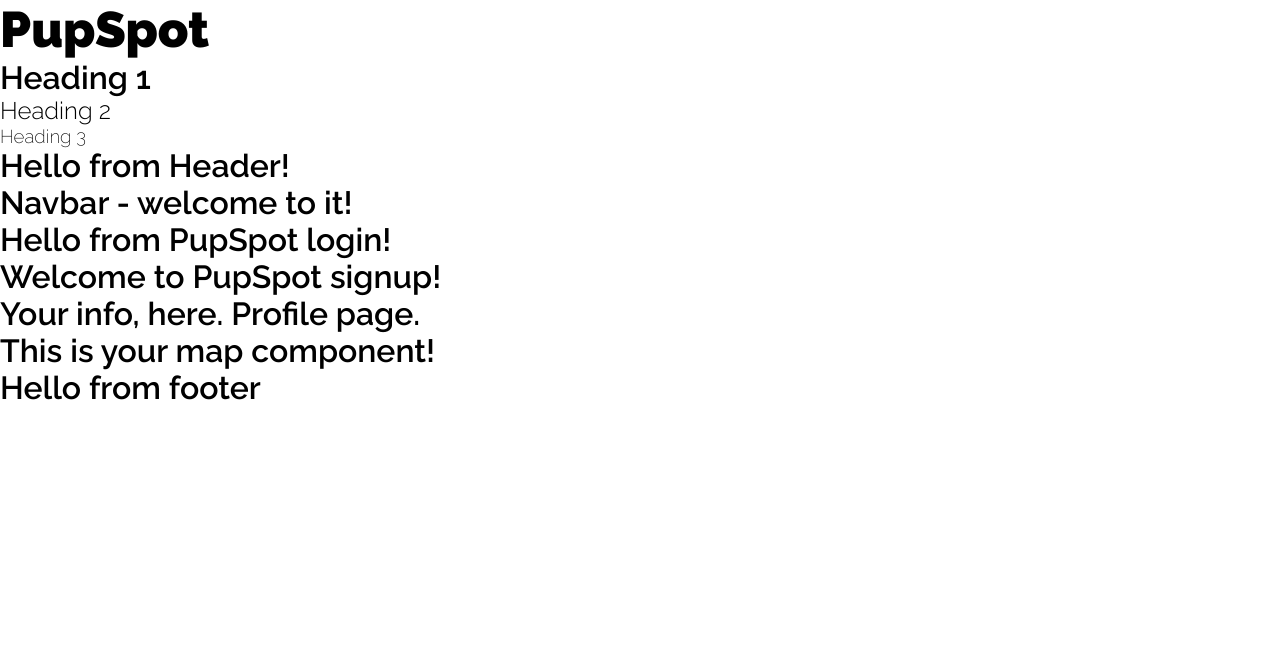
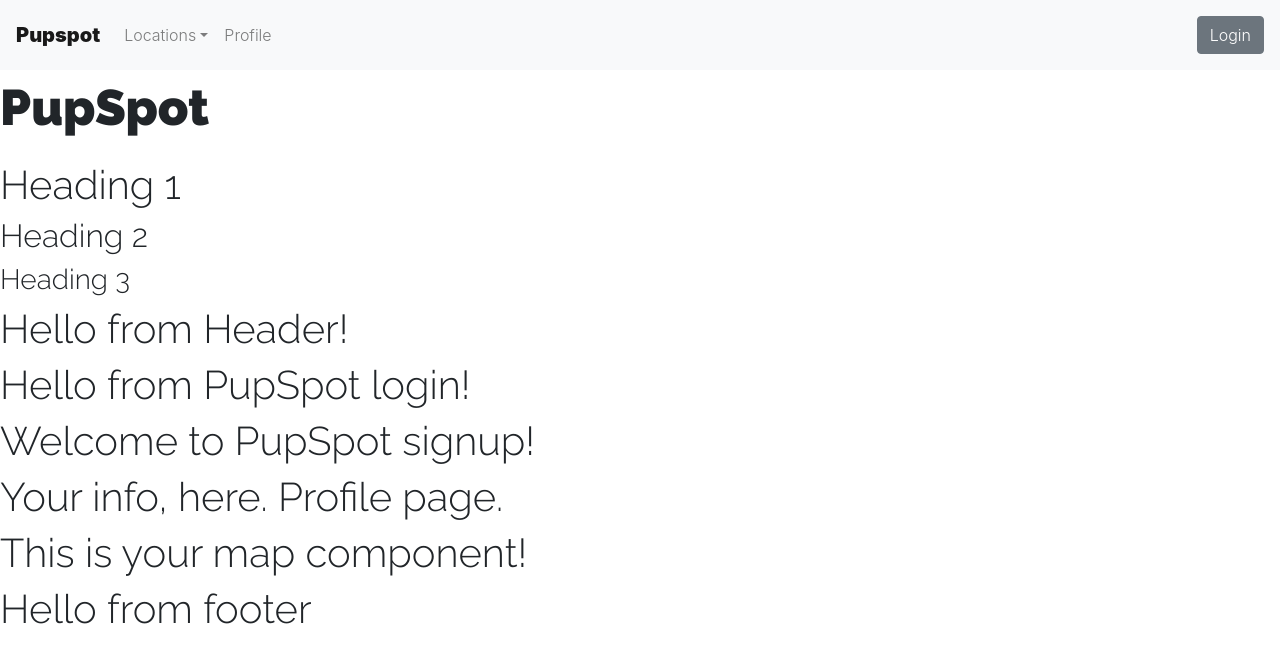
Before and after one commit to davelandey/pupspot, a React (Create React App) app in the folder client/: page / in a window 1280 px wide. Shown: the top 662 px of the page. Built offline with nearby package versions, Linux system fonts and the light colour scheme.

Commit message:
completed navbar component

```diff
--- a/client/package.json
+++ b/client/package.json
@@ -6,12 +6,13 @@
     "@testing-library/jest-dom": "^5.16.5",
     "@testing-library/react": "^13.4.0",
     "@testing-library/user-event": "^13.5.0",
+    "bootstrap": "^4.4.1",
     "react": "^18.2.0",
     "react-dom": "^18.2.0",
     "react-router": "^6.4.1",
     "react-router-dom": "^6.4.1",
     "react-scripts": "5.0.1",
-    "reactstrap": "^9.1.4",
+    "reactstrap": "^8.4.0",
     "web-vitals": "^2.1.4"
   },
   "scripts": {
--- a/client/src/App.jsx
+++ b/client/src/App.jsx
@@ -1,37 +1,38 @@
-import './App.css';
+import "./App.css";
 import { Routes, Route, NavLink } from "react-router-dom";
-import Header from './components/Header';
-import Navbar from './components/Navbar';
-import Signup from './components/Signup';
-import Login from './components/Login';
-import Footer from './components/Footer';
-import Map from './components/Map';
-import Profile from './components/Profile';
+import Header from "./components/Header";
+import Signup from "./components/Signup";
+import Login from "./components/Login";
+import Footer from "./components/Footer";
+import Map from "./components/Map";
+import Profile from "./components/Profile";
+import NavbarComponent from "./components/NavbarComponent";
+import "bootstrap/dist/css/bootstrap.min.css";
 
 function App() {
   return (
     <div className="App">
+      <NavbarComponent />
       <p className="pupSpot-text">PupSpot</p>
       <h1>Heading 1</h1>
       <h2>Heading 2</h2>
       <h3>Heading 3</h3>
 
       <Header />
-      <Navbar />
       <Login />
       <Signup />
       <Profile />
       <Map />
       <Footer />
 
-          {/* <Routes>
-          <Route path="/" element={< />} />
-          <Route path="/" element={< />} />
-          <Route path="/" element={< />} />
-          <Route path="/" element={< />} />
-          <Route path="/" element={< />} />
-          <Route path="/" element={< />} />
-        </Routes> */}
+      <Routes>
+        <Route path="/location" element={<Map />} />
+        <Route path="/dog-parks" element={<Map />} />
+        <Route path="/trails" element={<Map />} />
+        <Route path="/restaurants" element={<Map />} />
+        <Route path="/login" element={<Login />} />
+        <Route path="/signup" element={<Signup />} />
+      </Routes>
     </div>
   );
 }
--- a/client/src/components/Navbar.jsx
+++ /dev/null
@@ -1,10 +0,0 @@
-const Navbar = (props) => {
-    return (
-
-    <>
-    <h1>Navbar - welcome to it!</h1>
-    </>
-    );
-}
-
-export default Navbar;
--- /dev/null
+++ b/client/src/components/NavbarComponent.jsx
@@ -0,0 +1,92 @@
+import React, { useState } from "react";
+import { NavLink } from "react-router-dom";
+import {
+  Collapse,
+  Navbar,
+  NavbarToggler,
+  NavbarBrand,
+  Nav,
+  NavItem,
+  UncontrolledDropdown,
+  DropdownToggle,
+  DropdownMenu,
+  DropdownItem,
+  NavbarText,
+  Button,
+} from "reactstrap";
+
+import "./navbar.css";
+
+const NavbarComponent = (args) => {
+  const [isOpen, setIsOpen] = useState(false);
+
+  const toggle = () => setIsOpen(!isOpen);
+  return (
+    <div>
+      <Navbar color="light" light expand="md">
+        <NavbarBrand href="/">
+          <span className="navbrand">Pupspot</span>
+        </NavbarBrand>
+        <NavbarToggler onClick={toggle} />
+        <Collapse isOpen={isOpen} navbar>
+          <Nav className="mr-auto" navbar>
+            {/* <NavItem>
+              <NavLink href="/components/">Login</NavLink>
+            </NavItem> */}
+            <UncontrolledDropdown nav inNavbar>
+              <DropdownToggle nav caret>
+                Locations
+              </DropdownToggle>
+              <DropdownMenu right>
+                <DropdownItem>
+                  <NavLink
+                    activeClassName="active"
+                    className="nav-link"
+                    to={"/dog-parks"}
+                  >
+                    Dog Parks
+                  </NavLink>
+                </DropdownItem>
+                <DropdownItem>
+                  <NavLink
+                    activeClassName="active"
+                    className="nav-link"
+                    to={"/trails"}
+                  >
+                    Trails & Paths
+                  </NavLink>
+                </DropdownItem>
+                <DropdownItem>
+                  <NavLink
+                    activeClassName="active"
+                    className="nav-link"
+                    to={"/restaurants"}
+                  >
+                    Dog Friendly Restaurants
+                  </NavLink>
+                </DropdownItem>
+              </DropdownMenu>
+            </UncontrolledDropdown>
+            <NavItem>
+              <NavLink
+                activeClassName="active"
+                className="nav-link"
+                to={"/profile"}
+              >
+                Profile
+              </NavLink>
+            </NavItem>
+          </Nav>
+          <NavbarText>
+            <Button >
+              {" "}
+              <NavLink className="login-button" to={"/login"}>Login</NavLink>
+            </Button>
+          </NavbarText>
+        </Collapse>
+      </Navbar>
+    </div>
+  );
+};
+
+export default NavbarComponent;
--- /dev/null
+++ b/client/src/components/navbar.css
@@ -0,0 +1,22 @@
+/* -----IMPORTS----- */
+
+@import url('https://fonts.googleapis.com/css2?family=Raleway:ital,wght@0,200;0,300;0,600;0,900;1,200;1,300;1,600&display=swap');
+
+
+.navbrand {
+    font-family: 'Raleway' sans-serif !important;
+    font-weight: 900 !important;
+}
+
+.login-button {
+    color: white !important;
+    text-decoration: none !important;
+    font-family: 'Raleway' sans-serif !important;
+    font-weight: 300 !important;
+}
+
+.nav-link {
+    font-family: 'Raleway' sans-serif !important;
+    font-weight: 300 !important;
+
+}
--- a/client/src/index.js
+++ b/client/src/index.js
@@ -3,11 +3,16 @@ import ReactDOM from 'react-dom/client';
 import './index.css';
 import App from './App';
 import reportWebVitals from './reportWebVitals';
+import { BrowserRouter } from "react-router-dom";
 
 const root = ReactDOM.createRoot(document.getElementById('root'));
 root.render(
   <React.StrictMode>
+   <BrowserRouter>
+
     <App />
+   </BrowserRouter>
+
   </React.StrictMode>
 );
 
```
Also changed, not shown: 1 other file (tests, documents, lock files or other folders).
